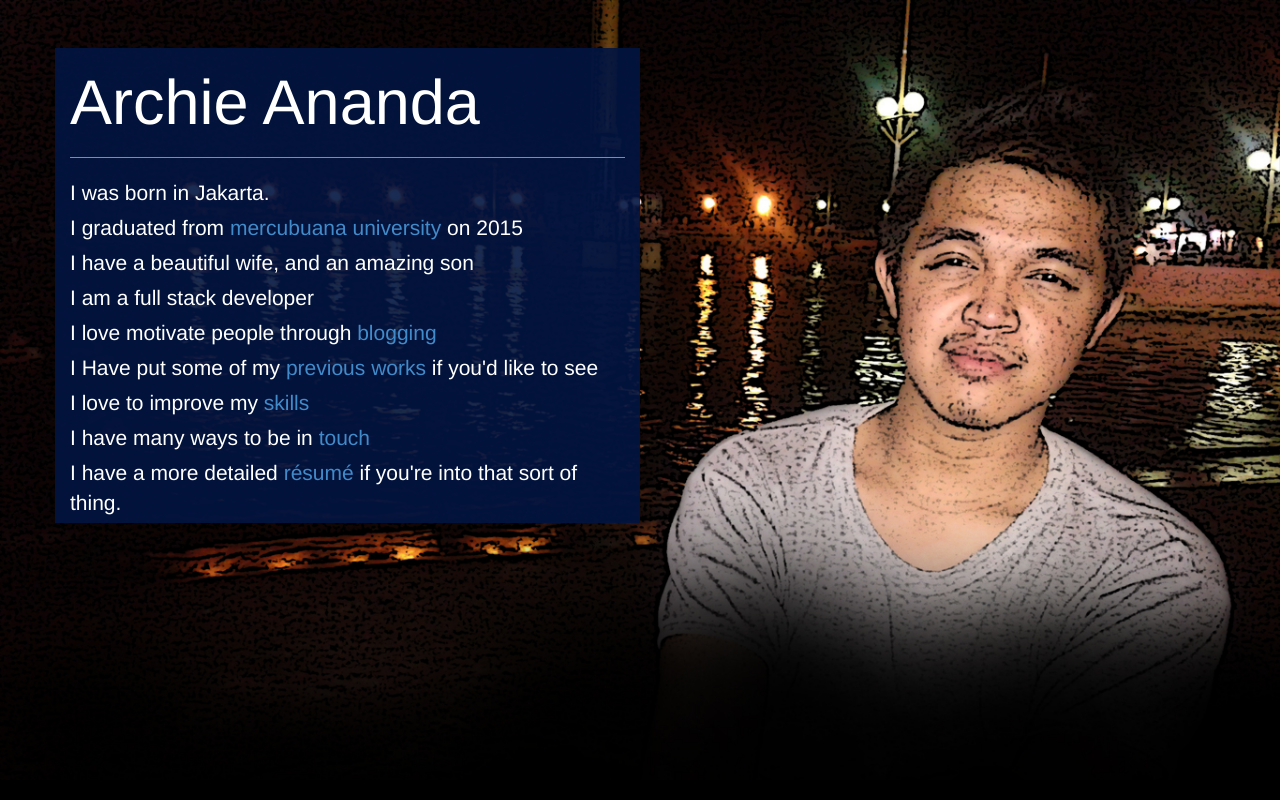
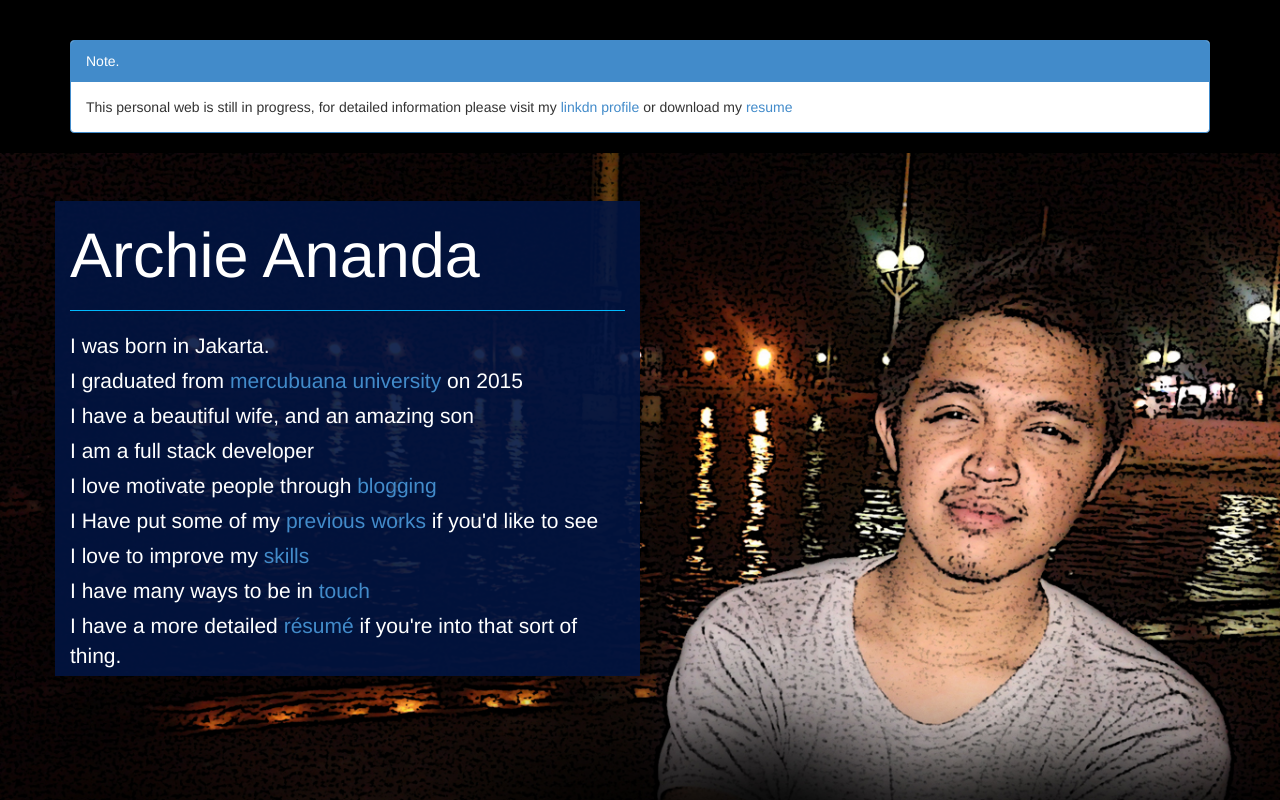
Before and after one commit to archieananda/myweb, a plain HTML site: page index.html in a window 1280 px wide. Shown: the top 800 px of the page. Drawn offline with nearby package versions, Linux system fonts and the light colour scheme.

Commit message:
update resume and notification

```diff
--- a/index.html
+++ b/index.html
@@ -44,6 +44,19 @@ $(document).ready(function(){
 
 
 <div class="main">
+<br><br>
+
+<div class="container">
+<div class="panel panel-primary">
+  <div class="panel-heading">Note.</div>
+  <div class="panel-body">
+    This personal web is still in progress, for detailed information please visit my
+	<a href="https://www.linkedin.com/in/archie-ananda-a3072740" target="_blank">linkdn profile</a> or
+	download my <a href="files/resume.pdf"> resume</a>
+  </div>
+
+  </div>
+</div>
   <section>
 
 <div class="jumbotron">
@@ -61,7 +74,7 @@ $(document).ready(function(){
 <p>I Have put some of my <a href="#previousworks">previous works</a> if you'd like to see</p>
 <p>I love to improve my <a href="#">skills</a></p>
 <p>I have many ways to be in  <a href="#contact">touch</a></p>
-	  <p>I have a more detailed <a href="https://www.linkedin.com/in/archie-ananda-a3072740" target="_blank">résumé</a> if you're into that sort of thing.</p>
+	  <p>I have a more detailed <a href="#contact">résumé</a> if you're into that sort of thing.</p>
 
 
 
@@ -159,7 +172,6 @@ $(document).ready(function(){
   </div>
 
 
-
 </div>
 
   </div>
```
Also changed, not shown: 1 other file.
